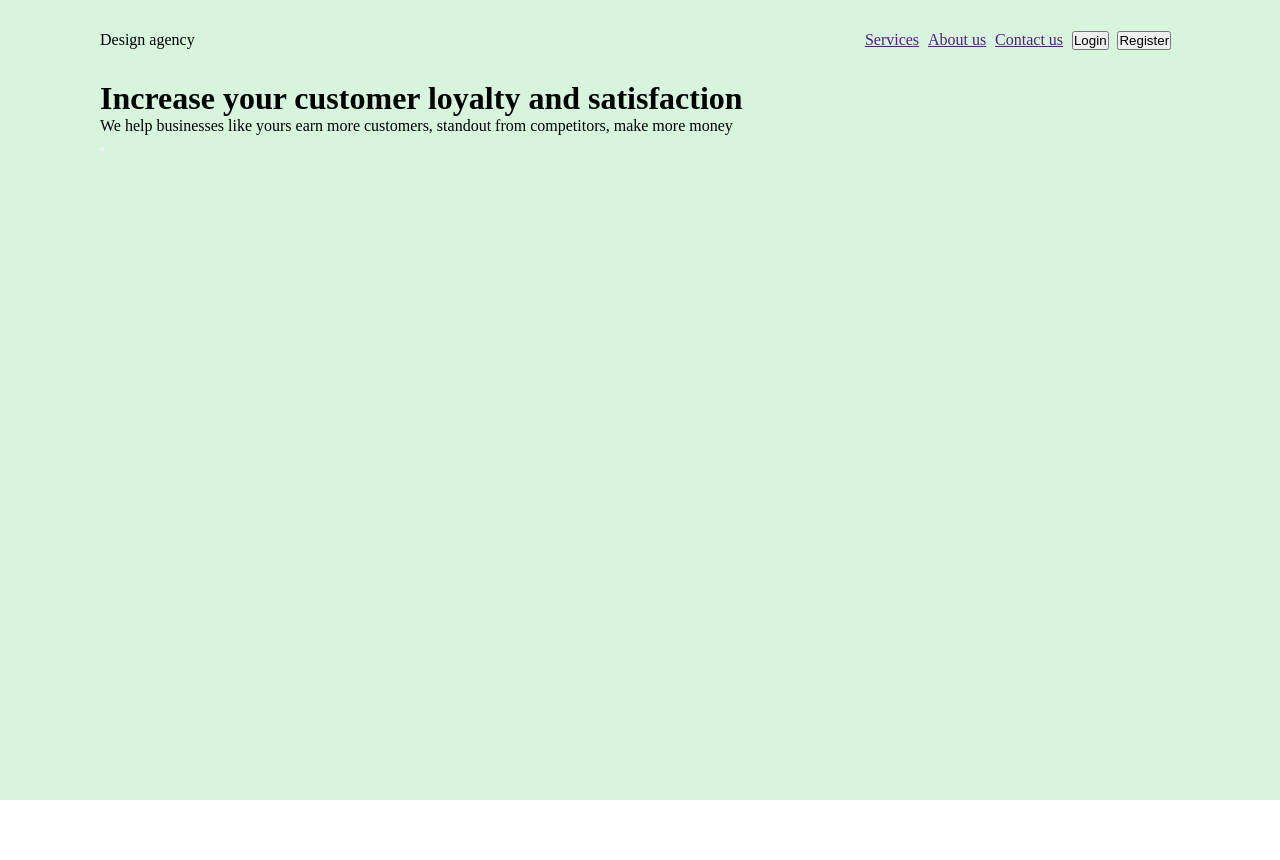
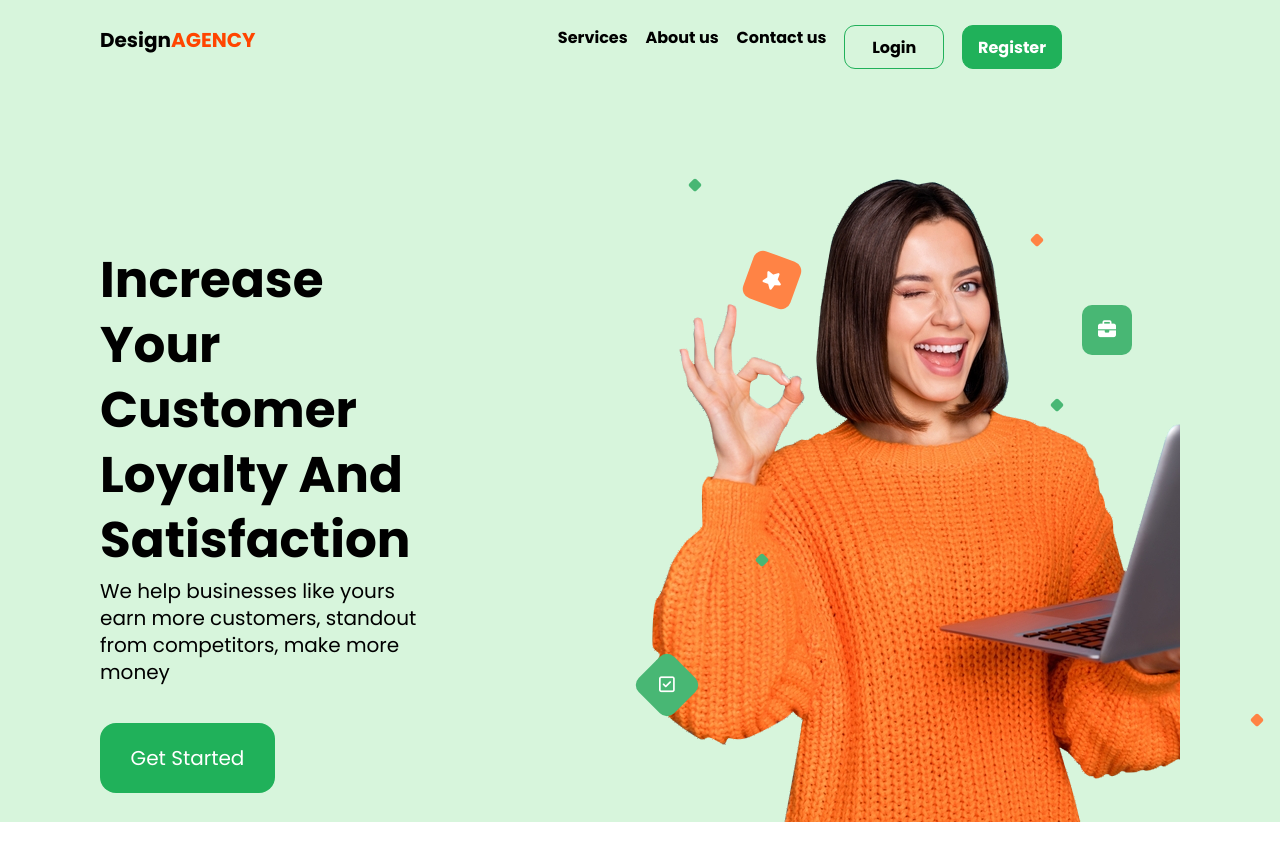
Before and after one commit to ThinkeringAbout/design-agency, a plain HTML site: page index.html in a window 1280 px wide. Before the commit the page ends 800 px from the top, so only its background shows below. Drawn offline with Linux system fonts and the light colour scheme.

Commit message:
hero-section completed

```diff
--- a/index.html
+++ b/index.html
@@ -5,27 +5,37 @@
     <meta http-equiv="X-UA-Compatible" content="IE=edge">
     <meta name="viewport" content="width=device-width, initial-scale=1.0">
     <link rel="stylesheet" href="style.css">
+    <script src="https://kit.fontawesome.com/996d651625.js" crossorigin="anonymous"></script>
     <title>Web Agency</title>
 </head>
 <body>
     <div class="hero">
         <div class="upmenu">
-            <div class="logo">Design <span>agency</span></div>
+            <div class="logo">Design<span class="uppercase-orange">agency</span></div>
             <div class="buttons">
                 <a href="">Services</a>
                 <a href="">About us</a>
                 <a href="">Contact us</a>
-                <button>Login</button>
-                <button>Register</button>
+                <button class="main-btn login">Login</button>
+                <button class="main-btn register">Register</button>
             </div>
         </div>
         <div class="hero-content">
             <div class="hero-text">
                 <h1>Increase your customer loyalty and satisfaction</h1>
                 <p>We help businesses like yours earn more customers, standout from competitors, make more money</p>
-                <button class="get-started-btn"></button>
+                <button class="get-started-btn">Get Started</button>
             </div>
-            <div class="hero-image"></div>
+            <div class="hero-image">
+                <div class="romb orange num4"></div>
+                <div class="romb orange num5"></div>
+                <div class="romb num1"></div>
+                <div class="romb num2"></div>
+                <div class="romb num3"></div>
+                <div class="box orange box-num1"><i class="fa-solid fa-star straight-i"></i></div>
+                <div class="box box-num2"><i class="fa-regular fa-square-check straight-i"></i></div>
+                <div class="box box-num3 straight"><i class="fa-solid fa-briefcase"></i></div>
+            </div>
         </div>
         <div class="partners"></div>
     </div>
--- a/style.css
+++ b/style.css
@@ -4,6 +4,7 @@
     box-sizing: border-box;
     margin: 0;
     padding: 0;
+    font-family: 'Poppins';
 }
 
 body {
@@ -16,20 +17,193 @@ body {
     min-height: 100vh;
     display: flex;
     flex-direction: column;
-    padding: 0 100px;
     background-color: #D7F5DC;
 }
 
 .upmenu {
+    margin-top: 25px;
     height: 80px;
     display: flex;
-    align-items: center;
+    align-items: stretch;
     flex-direction: row;
     justify-content: space-between;
+    padding: 0 100px;
+}
+
+.hero-content {
+    height: 730px;
+    display: flex;
+    flex-direction: row;
+    justify-content: center;
+    align-items: center;
+    margin-top: 50px;
+    padding: 0 100px;
 }
 
 .buttons {
-    width: 30%;
+    width: 50%;
+    margin-right: 100px;
     display: flex;
     justify-content: space-evenly;
+    align-items: flex-start;
 }
+
+.hero-text {
+    display: flex;
+    flex-direction: column;
+    width: 40%;
+    vertical-align: center;
+}
+
+.hero-image {
+    height: 100%;
+    width: 60%;
+    background: url(images/hero-lady.png) no-repeat;
+    display: flex;
+}
+
+.partners {
+    width: 100vw;
+    height: 120px;
+    background-color: #fff;
+    position: relative;
+    margin-top: -63px;
+}
+
+h1 {
+    font-size: 50px;
+    font-weight: 700;
+    text-transform: capitalize;
+    line-height: 65px;
+    width: 80%;
+}
+
+.hero-text p {
+    font-size: 20px;
+    font-weight: 500;
+    line-height: 27px;
+    width: 80%;
+    padding-top: 5px;
+}
+
+.get-started-btn {
+    width: 175px;
+    height: 70px;
+    background-color: #20B15A;
+    font-size: 20px;
+    line-height: 30px;
+    color: #fff;
+    margin-top: 37px;
+    border: none;
+    border-radius: 16px;
+}
+
+.logo {
+    font-size: 20px;
+    font-weight: 700;
+}
+
+.uppercase-orange {
+    text-transform: uppercase;
+    color: orangered;
+}
+
+.buttons a {
+    text-decoration: none;
+    color: black;
+    font-weight: bold;
+}
+
+.main-btn {
+    width: 100px;
+    height: 44px;
+    border: 1px solid #20B15A;
+    border-radius: 11px;
+    font-weight: 700;
+    font-size: 16px;
+}
+
+.login {
+    background: none;
+}
+
+.register {
+    background-color: #20B15A;
+    color: #fff;
+}
+
+.box {
+    width: 50px;
+    height: 50px;
+    position: relative;
+    background-color: #48B774;
+    border-radius: 10px;
+    transform: rotate(45deg);
+    display: flex;
+    justify-content: center;
+    align-items: center;
+    color: #fff;
+    font-size: 18px;
+}
+
+.romb {
+    width: 10px;
+    height: 10px;
+    position: relative;
+    background-color: #48B774;
+    transform: rotate(45deg);
+    border-radius: 2px;
+}
+
+.orange {
+    background-color: #FF8345;
+}
+
+.straight {
+    transform: rotate(0deg);
+}
+
+.num1 {
+    left: 138px;
+    top: 25px;
+}
+
+.num2 {
+    left: 195px;
+    top: 400px;
+}
+
+.num3 {
+    left: 480px;
+    top: 245px;
+}
+
+.num4 {
+    left: 500px;
+    top: 80px;
+}
+
+.num5 {
+    left: 710px;
+    top: 560px;
+}
+
+.straight-i {
+    transform: rotate(-45deg);
+}
+
+.box-num1 {
+    left: 165px;
+    top: 100px;
+    transform: rotate(20deg);
+}
+
+.box-num2 {
+    left: 10px;
+    top: 505px;
+}
+
+.box-num3 {
+    left: 400px;
+    top: 150px;
+}
```
Also changed, not shown: images/hero-lady.png (added).
